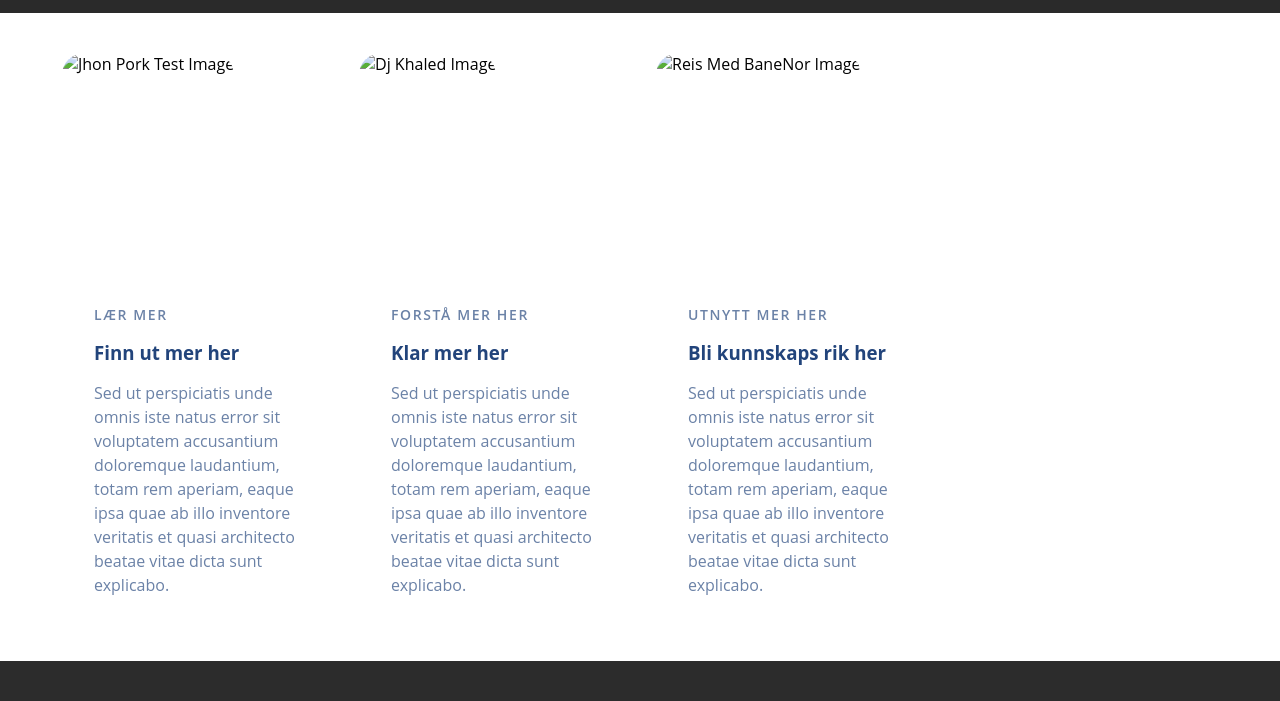
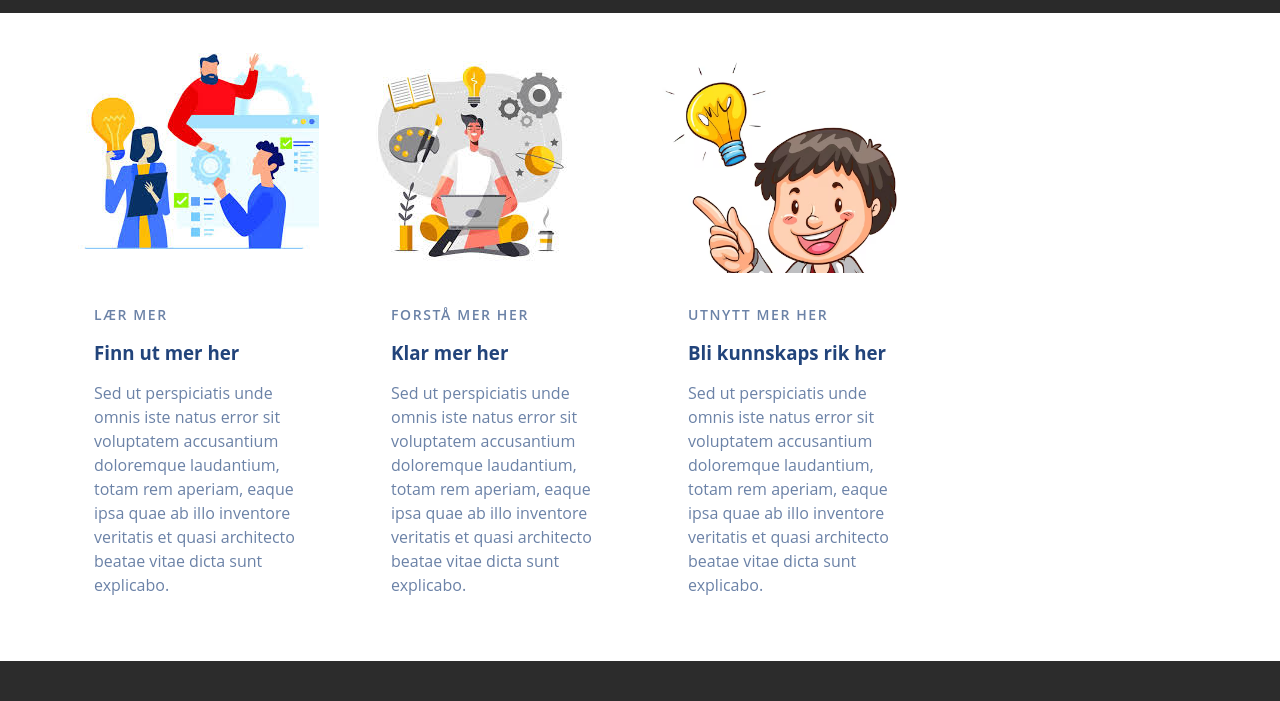
Before and after one commit to askhelland-source/AskWeb, a plain HTML site: page HTML/index.html in a window 1280 px wide. Shown: the part 99-800 px from the top of the page. Drawn offline with Linux system fonts and the light colour scheme; files whose address does not match are found by name.

Commit message:
Update index.html

```diff
--- a/HTML/index.html
+++ b/HTML/index.html
@@ -41,7 +41,7 @@
     <div class="article-container">
         <article class="article-card">
             <figure class="article-image">
-                <img src="Images/Hjemmeside.png" alt="Jhon Pork Test Image">
+                <img src="../Images/Hjemmeside.png" alt="Jhon Pork Test Image">
             </figure>
             <div class="article-content">
                 <a href="#" class="card-category">Lær mer </a>
@@ -59,7 +59,7 @@
 
         <article class="article-card">
             <figure class="article-image">
-                <img src="Images/ForstaMerHer.png" alt="Dj Khaled Image">
+                <img src="../Images/ForstaMerHer.png" alt="Dj Khaled Image">
             </figure>
             <div class="article-content">
                 <a href="#" class="card-category">Forstå mer her</a>
@@ -77,7 +77,7 @@
 
         <article class="article-card">
             <figure class="article-image">
-                <img src="Images/SmartMerHer.png" alt="Reis Med BaneNor Image">
+                <img src="../Images/SmartMerHer.png" alt="Reis Med BaneNor Image">
             </figure>
             <div class="article-content">
                 <a href="#" class="card-category">Utnytt mer her</a>
```
